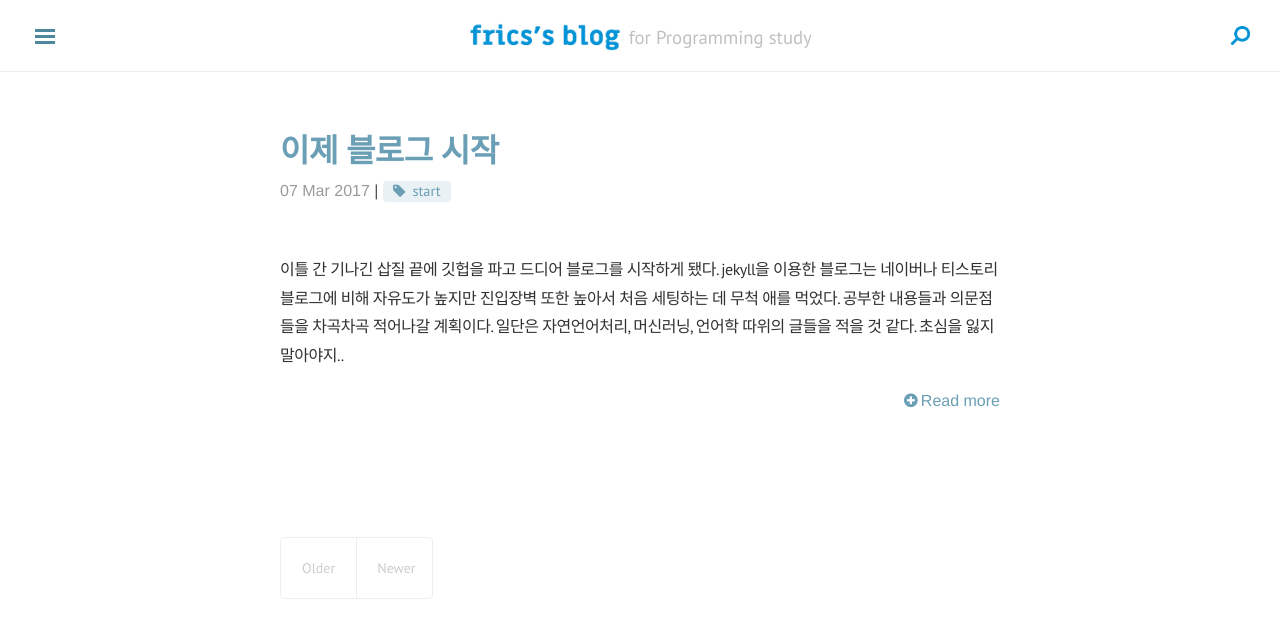
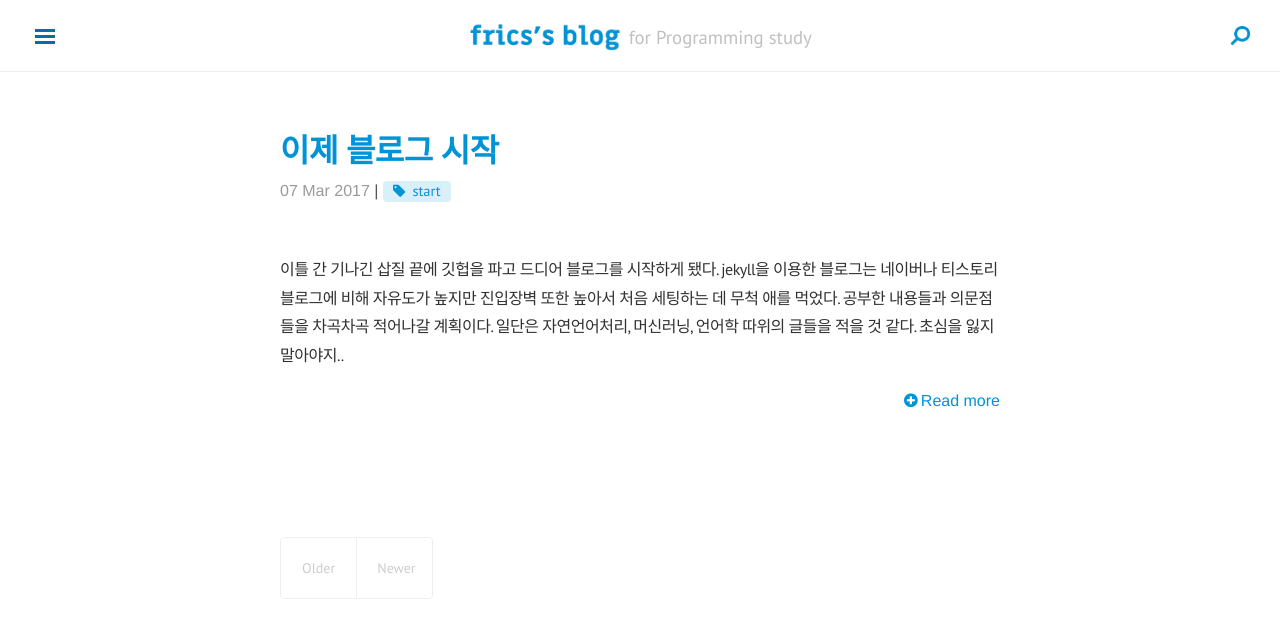
Before and after one commit to frics/frics.github.io, a Jekyll site: the page built from blog/index.html, in a window 1280 px wide. Shown: the top 638 px of the page. Built offline with Jekyll 4.4.1, drawn with Linux system fonts in a browser that asks for light colours; nearby versions of some CDN libraries; the list of posts is cut into pages by our own code.

Commit message:
메인 색상 재변경

```diff
--- a/_layouts/default.html
+++ b/_layouts/default.html
@@ -13,10 +13,10 @@
     <div class="wrap">
           <div class="top" style="position:fixed; right:10%; bottom:15px; display:none; z-index:9999;">
             <a href="#">
-              <img src="https://i.imgur.com/ho8RMCF.png" width="40" height="40" class="top" style="border-radius:5px; background-color: #ac4142; margin-bottom:0; margin-right:7px; float:left;">
+              <img src="https://i.imgur.com/ho8RMCF.png" width="40" height="40" class="top" style="border-radius:5px; background-color: #0094d6; margin-bottom:0; margin-right:7px; float:left;">
             </a>
             <a href="https://frics.github.io/blog/categories/">
-              <img src="https://i.imgur.com/am5F4r8.png" width="40" height="40" class="top" style="border-radius:5px; background-color: #ac4142; margin-bottom:0; float:left;">
+              <img src="https://i.imgur.com/am5F4r8.png" width="40" height="40" class="top" style="border-radius:5px; background-color: #0094d6; margin-bottom:0; float:left;">
             </a>
           </div>
       <div class="masthead">
--- a/_scss/_config.scss
+++ b/_scss/_config.scss
@@ -6,7 +6,7 @@ $orange:   #d28445;
 $yellow:   #f4bf75;
 $green:    #90a959;
 $cyan:     #75b5aa;
-$blue:     #6a9fb5;
+$blue:     #0094d6;
 $magenta:  #aa759f;
 $brown:    #8f5536;
 $default:  #505050;
```
Also changed, not shown: 10 other files.
